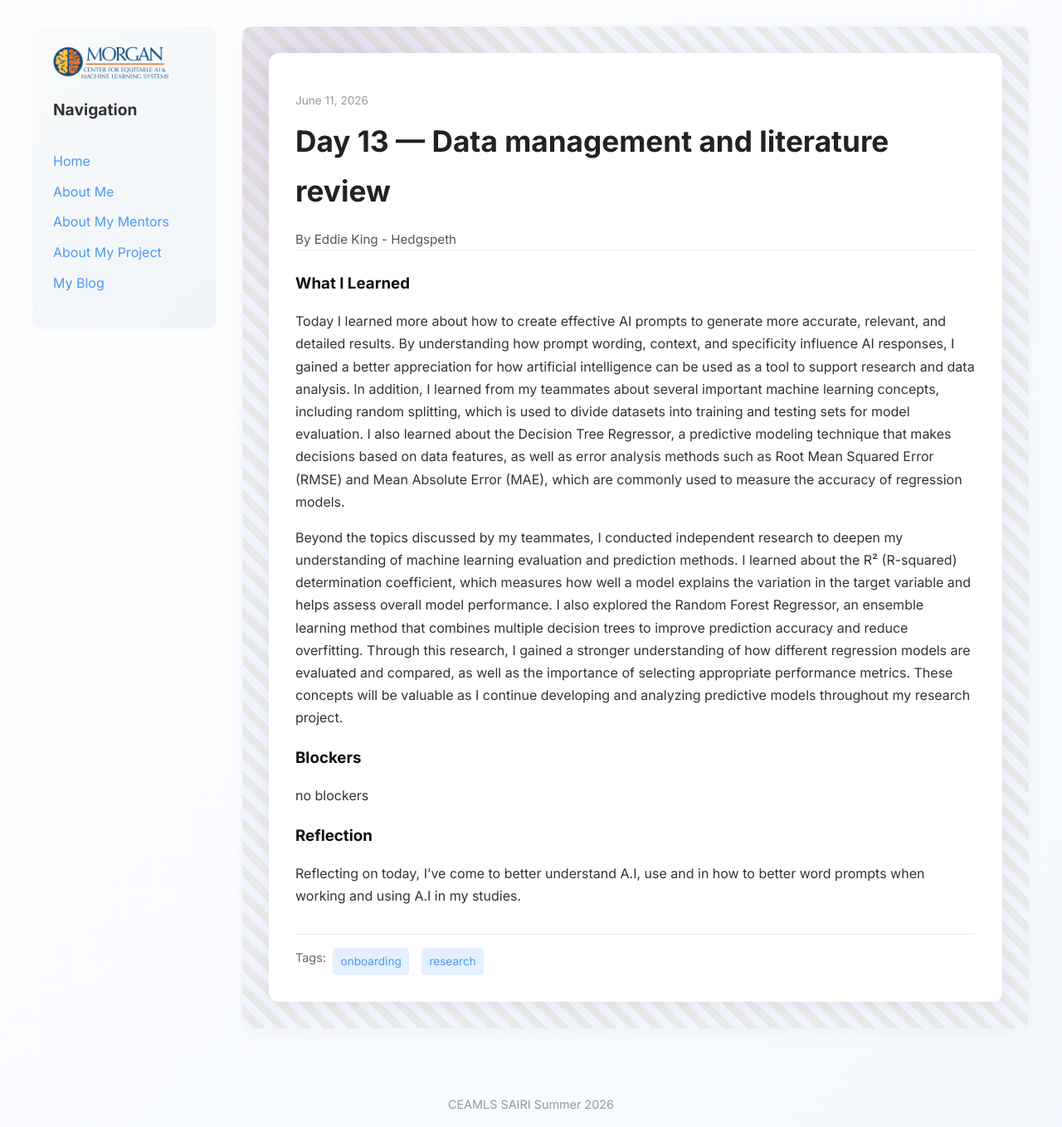
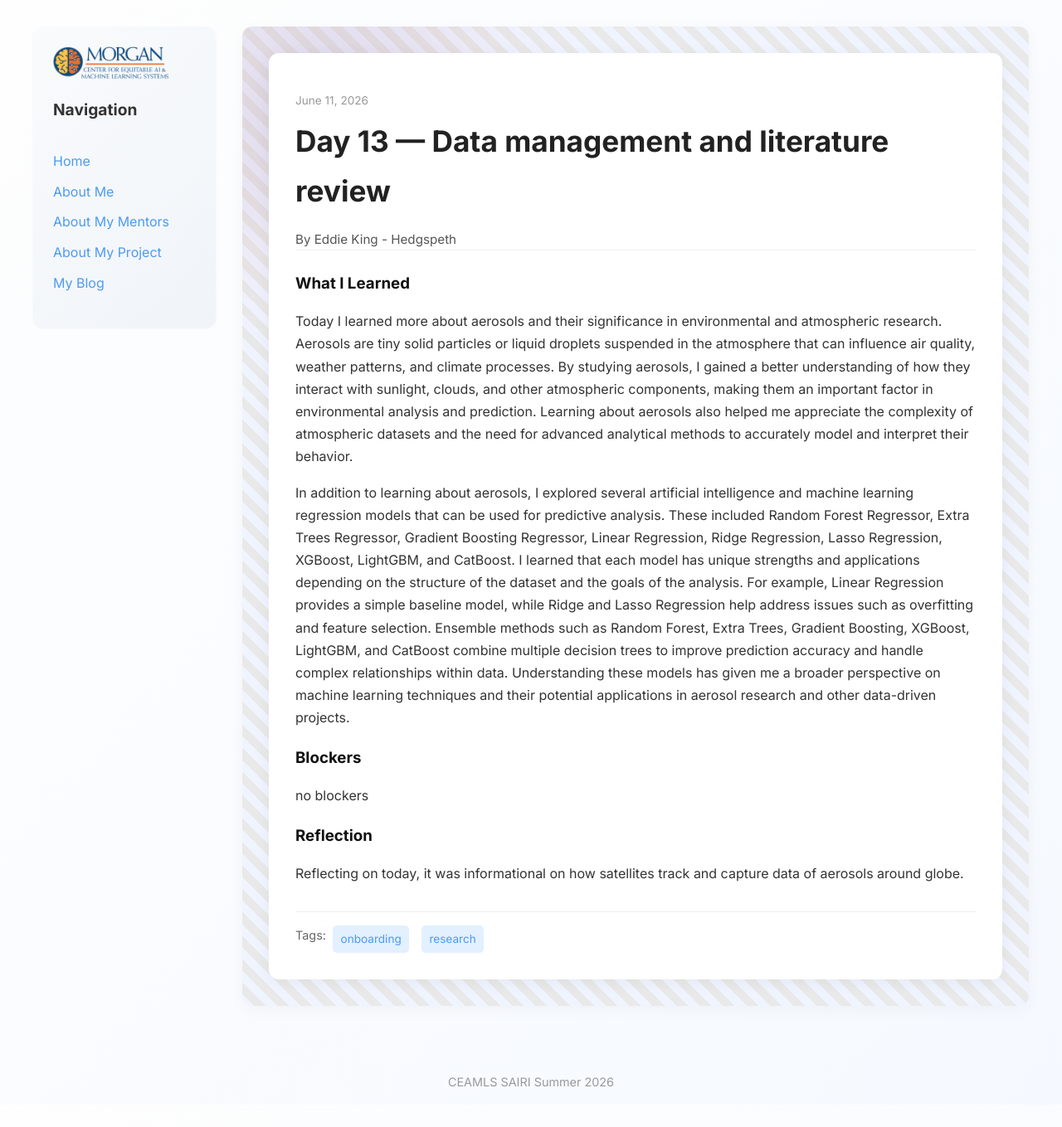
Before and after one commit to eddiejkh-del/eddiejkh-delceamls26.github.io, a Jekyll site: the page built from _posts/2026-06-11-day-13.md, in a window 1280 px wide. Shown: the whole page at 83% size. Built offline with Jekyll 4.4.1, drawn with Linux system fonts in a browser that asks for light colours; after the commit the page ends 1332 px from its top, so only the background shows below that.

Commit message:
Update 2026-06-11-day-13.md

```diff
--- a/_posts/2026-06-11-day-13.md
+++ b/_posts/2026-06-11-day-13.md
@@ -6,13 +6,13 @@ permalink: /day13.html
 tags: ["onboarding", "research"]
 
 what_i_learned: |
-  Today I learned more about how to create effective AI prompts to generate more accurate, relevant, and detailed results. By understanding how prompt wording, context, and specificity influence AI responses, I gained a better appreciation for how artificial intelligence can be used as a tool to support research and data analysis. In addition, I learned from my teammates about several important machine learning concepts, including random splitting, which is used to divide datasets into training and testing sets for model evaluation. I also learned about the Decision Tree Regressor, a predictive modeling technique that makes decisions based on data features, as well as error analysis methods such as Root Mean Squared Error (RMSE) and Mean Absolute Error (MAE), which are commonly used to measure the accuracy of regression models.
+  Today I learned more about aerosols and their significance in environmental and atmospheric research. Aerosols are tiny solid particles or liquid droplets suspended in the atmosphere that can influence air quality, weather patterns, and climate processes. By studying aerosols, I gained a better understanding of how they interact with sunlight, clouds, and other atmospheric components, making them an important factor in environmental analysis and prediction. Learning about aerosols also helped me appreciate the complexity of atmospheric datasets and the need for advanced analytical methods to accurately model and interpret their behavior.
 
-  Beyond the topics discussed by my teammates, I conducted independent research to deepen my understanding of machine learning evaluation and prediction methods. I learned about the R² (R-squared) determination coefficient, which measures how well a model explains the variation in the target variable and helps assess overall model performance. I also explored the Random Forest Regressor, an ensemble learning method that combines multiple decision trees to improve prediction accuracy and reduce overfitting. Through this research, I gained a stronger understanding of how different regression models are evaluated and compared, as well as the importance of selecting appropriate performance metrics. These concepts will be valuable as I continue developing and analyzing predictive models throughout my research project.
+  In addition to learning about aerosols, I explored several artificial intelligence and machine learning regression models that can be used for predictive analysis. These included Random Forest Regressor, Extra Trees Regressor, Gradient Boosting Regressor, Linear Regression, Ridge Regression, Lasso Regression, XGBoost, LightGBM, and CatBoost. I learned that each model has unique strengths and applications depending on the structure of the dataset and the goals of the analysis. For example, Linear Regression provides a simple baseline model, while Ridge and Lasso Regression help address issues such as overfitting and feature selection. Ensemble methods such as Random Forest, Extra Trees, Gradient Boosting, XGBoost, LightGBM, and CatBoost combine multiple decision trees to improve prediction accuracy and handle complex relationships within data. Understanding these models has given me a broader perspective on machine learning techniques and their potential applications in aerosol research and other data-driven projects.
 
 blockers: |
   no blockers
 
 reflection: |
-  Reflecting on today, I've come to better understand A.I, use and in how to better word prompts when working and using A.I in my studies.
+  Reflecting on today, it was informational on how satellites track and capture data of aerosols around globe.
 ---
```
